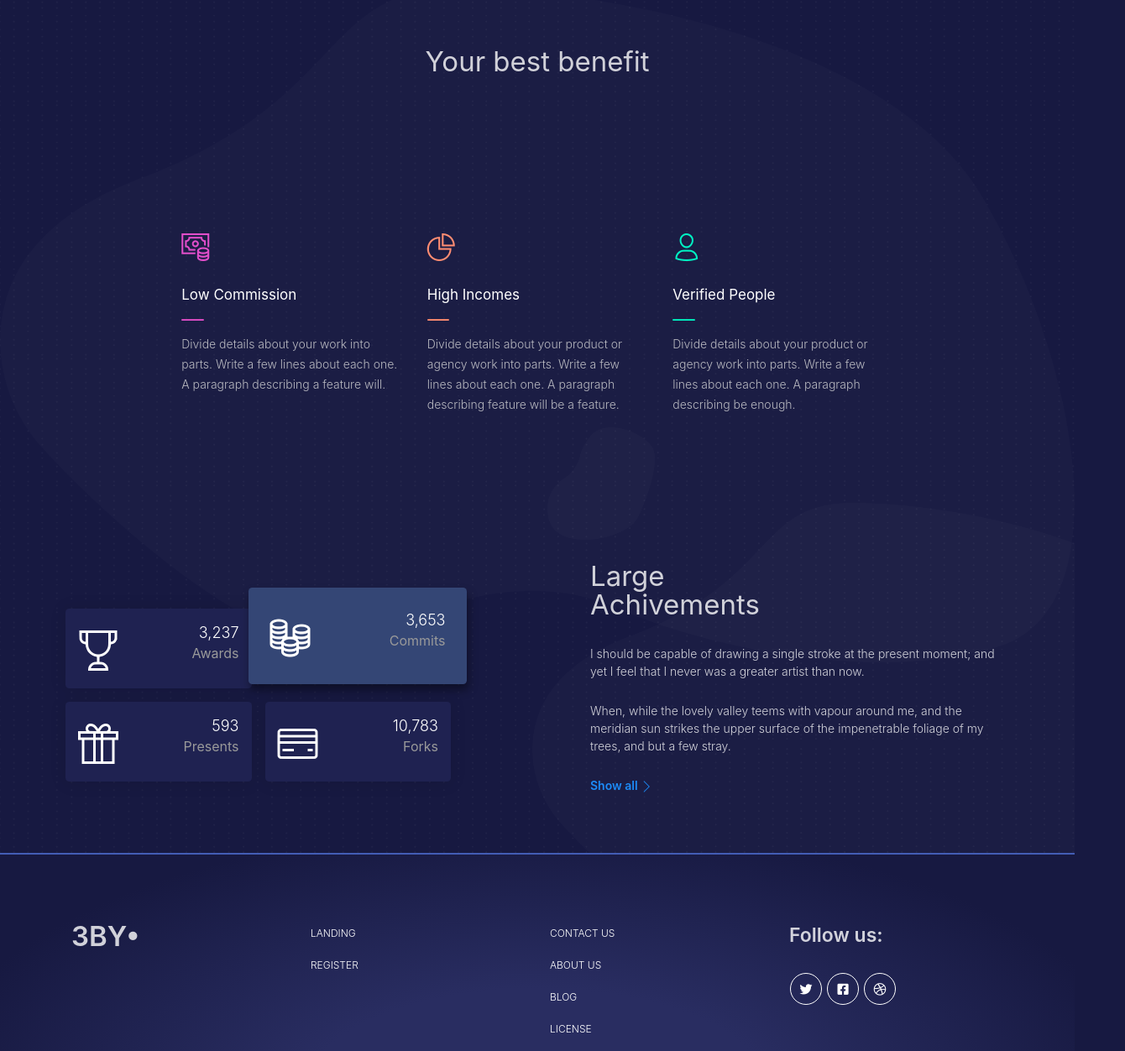
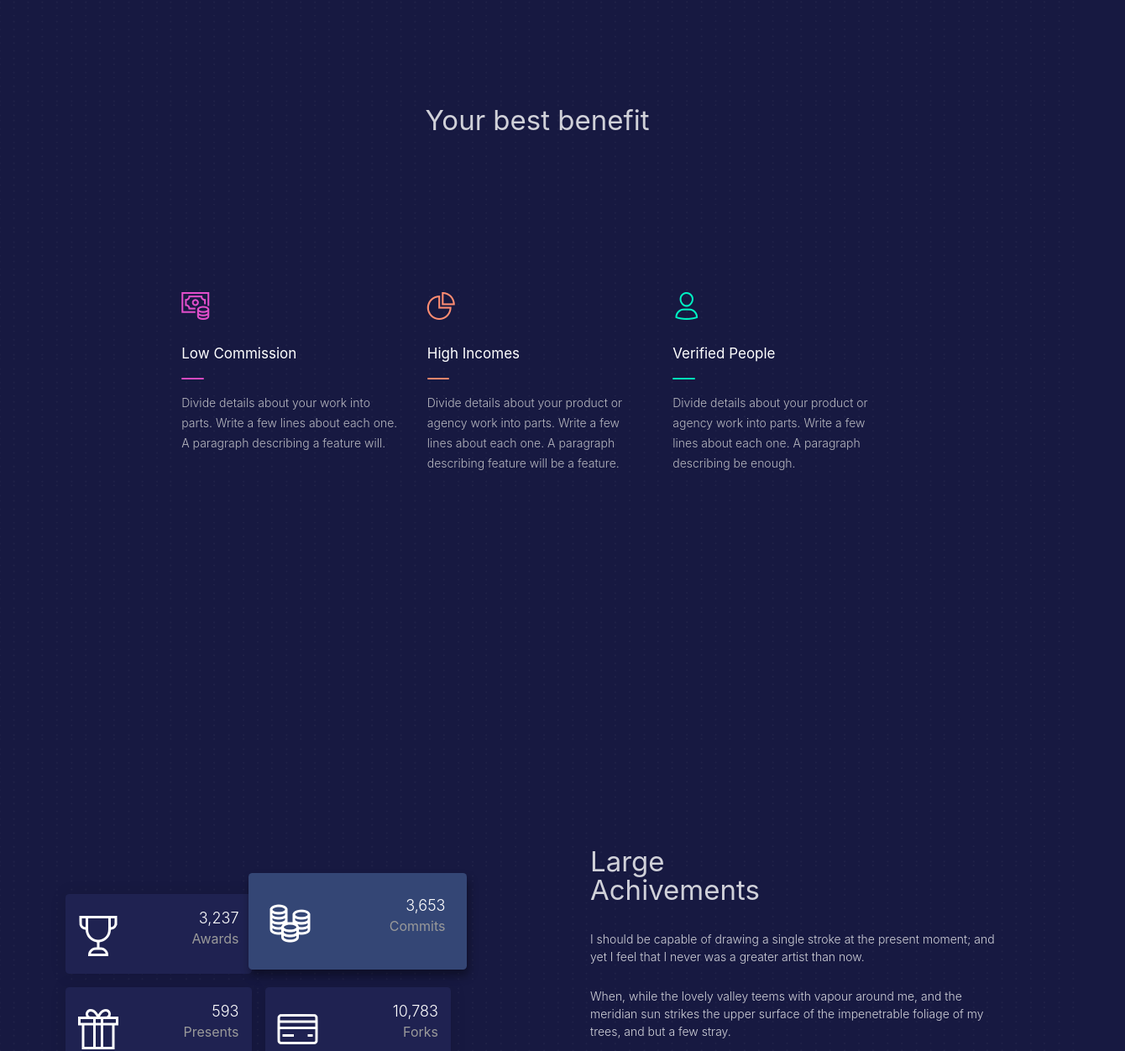
Before and after one commit to afre92/3by_web, a React (Create React App) app: page / in a window 1280 px wide. Shown: the part 888-2140 px from the top of the page at 84% size, 1340 px wide, since content can reach past the window. Built offline with nearby package versions, Linux system fonts and the light colour scheme.

Commit message:
bbug where the screen will scroll side ways removed and vertical scrolling lag fixed

```diff
--- a/src/components/Greetings.js
+++ b/src/components/Greetings.js
@@ -7,8 +7,8 @@ class Greetings extends React.Component {
       <div className="wrapper">
         <div className="landing-page">
       <div className="page-header position-inherit">
-        <img src="../assets/img/blob.png" className="path" alt="background-shapes"/>
-        <img src="../assets/img/path2.png" className="path2" alt="background-shapes"/>
+        {/* <img src="../assets/img/blob.png" className="path" alt="background-shapes"/>
+        <img src="../assets/img/path2.png" className="path2" alt="background-shapes"/> */}
         <img src="../assets/img/triunghiuri.png" className="shapes triangle" alt="background-shapes"/>
         <img src="../assets/img/waves.png" className="shapes wave" alt="background-shapes"/>
         <img src="../assets/img/patrat.png" className="shapes squares" alt="background-shapes"/>
@@ -76,7 +76,7 @@ class Greetings extends React.Component {
           </div>
         </div>
       </div>
-      <section className=" section-lg">
+      <section className="position-static section section-lg">
         <section className="">
           <img src="../assets/img/path4.png" className="path" alt="background-shapes"/>
                   <div className="container section">
@@ -121,10 +121,10 @@ class Greetings extends React.Component {
 
         </section>
       </section>
-      <section className="section section-lg">
-        <img src="../assets/img/path4.png" className="path" alt="background-shapes"/>
+      <section className="position-static section section-lg mt-200 mb-200">
+        {/* <img src="../assets/img/path4.png" className="path" alt="background-shapes"/>
         <img src="../assets/img/path5.png" className="path2" alt="background-shapes"/>
-        <img src="../assets/img/path2.png" className="path3" alt="background-shapes"/>
+        <img src="../assets/img/path2.png" className="path3" alt="background-shapes"/> */}
           <div className="container">
             <div className="row row-grid justify-content-between">
               <div className="col-md-5 mt-lg-5">
```
Also changed, not shown: public/assets/css/blk-design-system.css.
